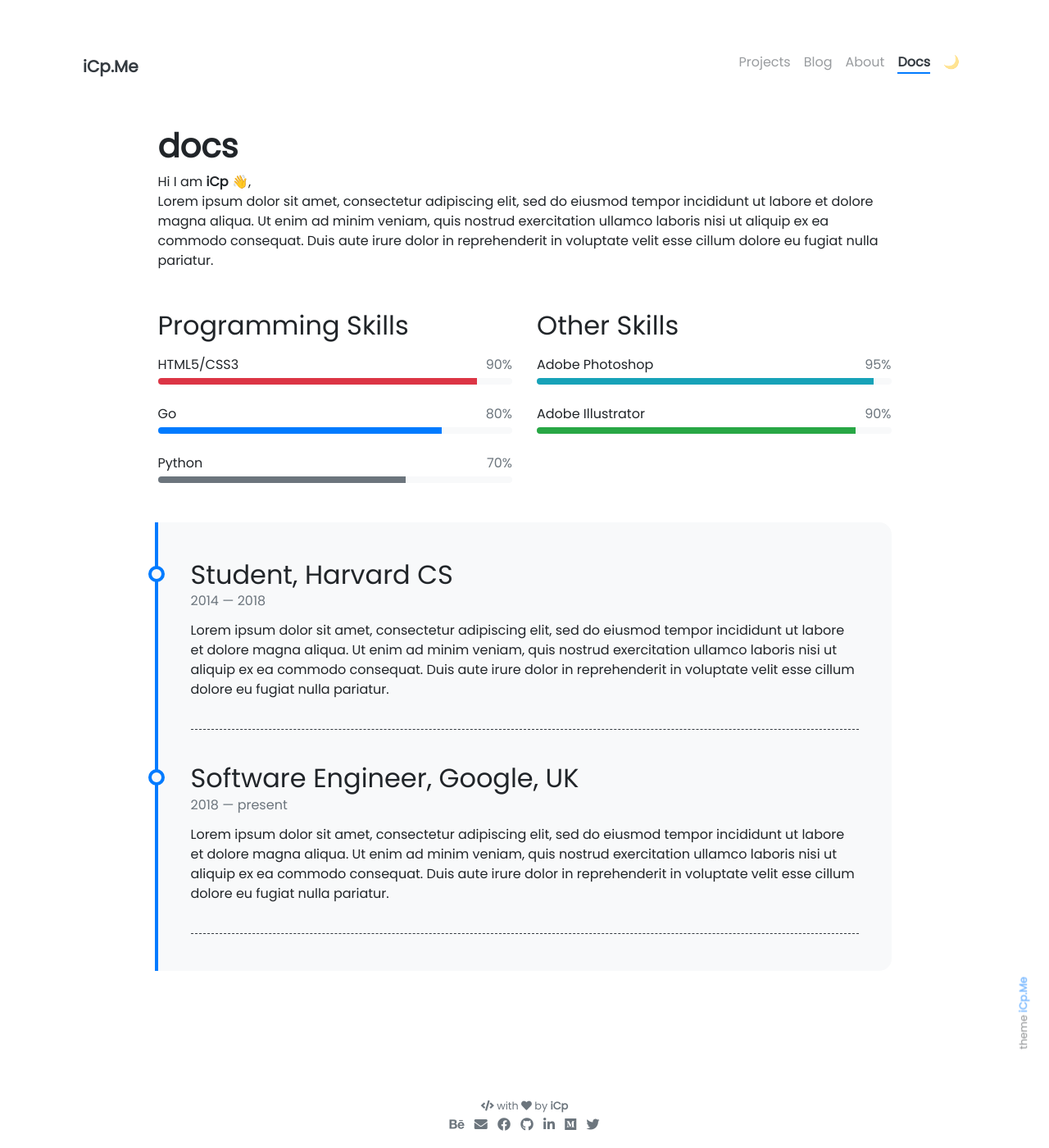
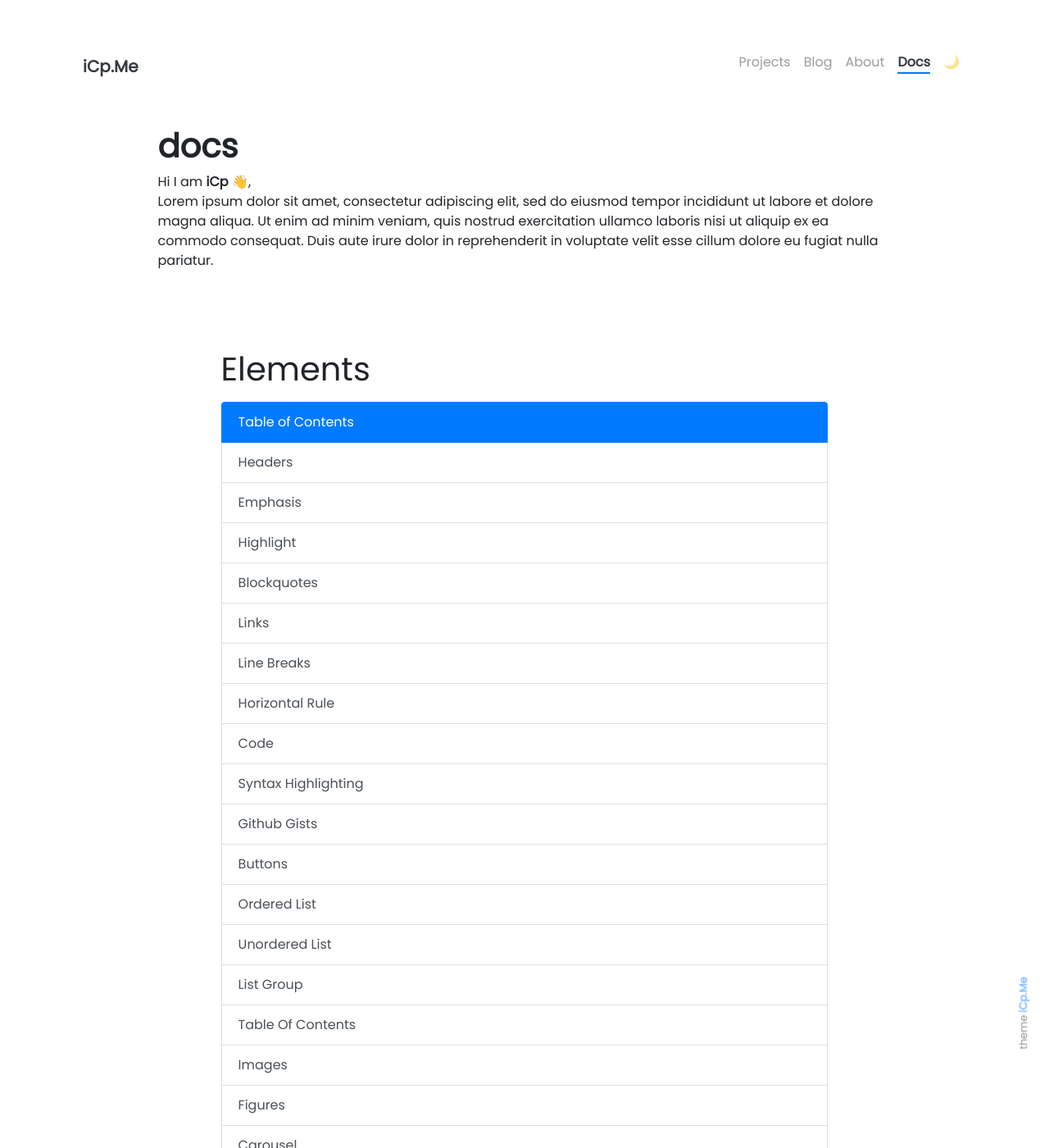
Before and after one commit to WorkSpacesPro/icp, a Jekyll site: the page built from pages/docs.md, in a window 1280 px wide and 1400 px high. Shown: the whole window at 82% size. Built offline with Jekyll 4.4.1, drawn with Linux system fonts in a browser that asks for light colours; emoji names are drawn with the system emoji font; some of the changed text lies outside the part shown.

Commit message:
Update docs.md

```diff
--- a/pages/docs.md
+++ b/pages/docs.md
@@ -11,8 +11,37 @@ Hi I am **{{ site.author.name }}** :wave:,<br>
 Lorem ipsum dolor sit amet, consectetur adipiscing elit, sed do eiusmod tempor incididunt ut labore et dolore magna aliqua. Ut enim ad minim veniam, quis nostrud exercitation ullamco laboris nisi ut aliquip ex ea commodo consequat. Duis aute irure dolor in reprehenderit in voluptate velit esse cillum dolore eu fugiat nulla pariatur.
 
 <div class="row">
-{% include about/skills.html title="Programming Skills" source=site.data.programming-skills %}
-{% include about/skills.html title="Other Skills" source=site.data.other-skills %}
+<div class="col-lg-10 mx-auto mt-5 markdown-body">
+  <h1>Elements</h1>
+
+
+
+<div class="list-group my-3">
+<a class="list-group-item active disabled text-white">Table of Contents</a>
+<a class="list-group-item list-group-item-action" href="#headers">Headers</a>
+<a class="list-group-item list-group-item-action" href="#emphasis">
+         Emphasis</a><a class="list-group-item list-group-item-action" href="#highlight">
+         Highlight</a><a class="list-group-item list-group-item-action" href="#blockquotes">
+         Blockquotes</a><a class="list-group-item list-group-item-action" href="#links">
+         Links</a><a class="list-group-item list-group-item-action" href="#line-breaks">
+         Line Breaks</a><a class="list-group-item list-group-item-action" href="#horizontal-rule">
+         Horizontal Rule</a><a class="list-group-item list-group-item-action" href="#code">
+         Code</a><a class="list-group-item list-group-item-action" href="#syntax-highlighting">
+         Syntax Highlighting</a><a class="list-group-item list-group-item-action" href="#github-gists">
+         Github Gists</a><a class="list-group-item list-group-item-action" href="#buttons">
+         Buttons</a><a class="list-group-item list-group-item-action" href="#ordered-list">
+         Ordered List</a><a class="list-group-item list-group-item-action" href="#unordered-list">
+         Unordered List</a><a class="list-group-item list-group-item-action" href="#list-group">
+         List Group</a><a class="list-group-item list-group-item-action" href="#table-of-contents">
+         Table Of Contents</a><a class="list-group-item list-group-item-action" href="#images">
+         Images</a><a class="list-group-item list-group-item-action" href="#figures">
+         Figures</a><a class="list-group-item list-group-item-action" href="#carousel">
+         Carousel</a><a class="list-group-item list-group-item-action" href="#videos">
+         Videos</a><a class="list-group-item list-group-item-action" href="#tables">
+         Tables</a><a class="list-group-item list-group-item-action" href="#task-list">
+         Task List</a>
+
+</div>
 </div>
 
 <div class="row">
```
